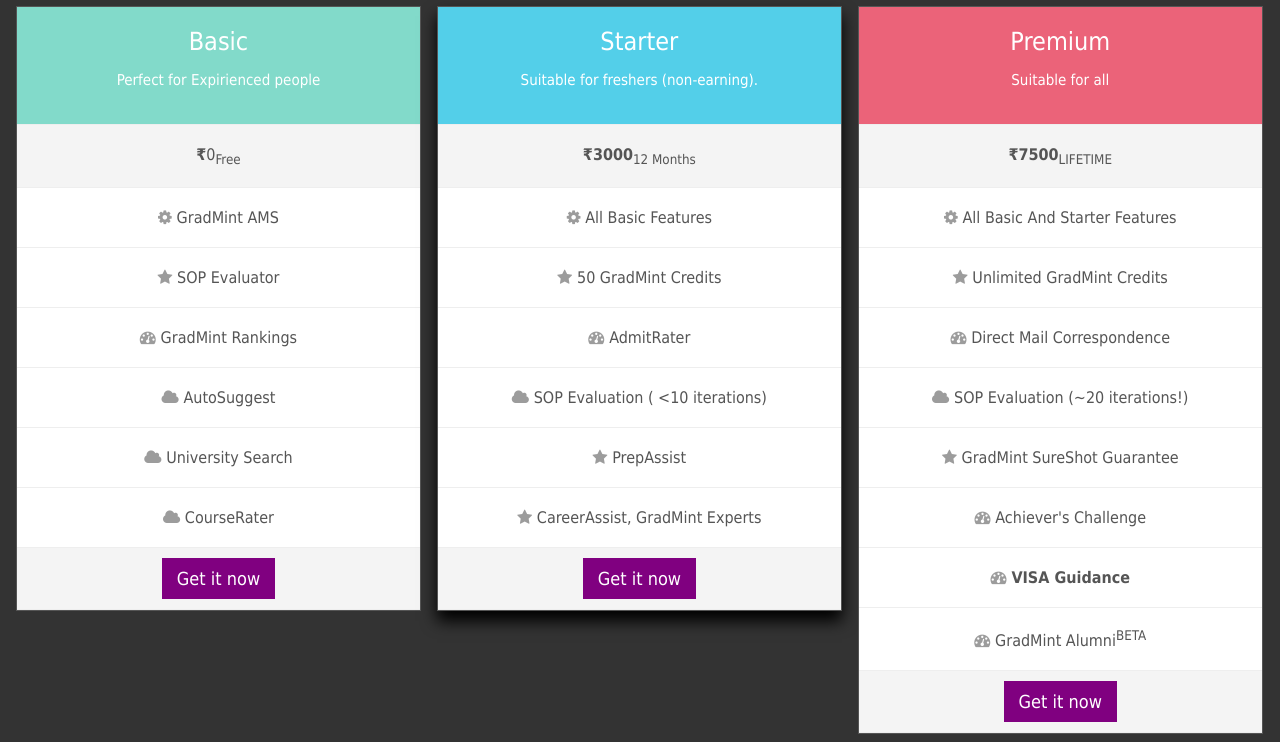
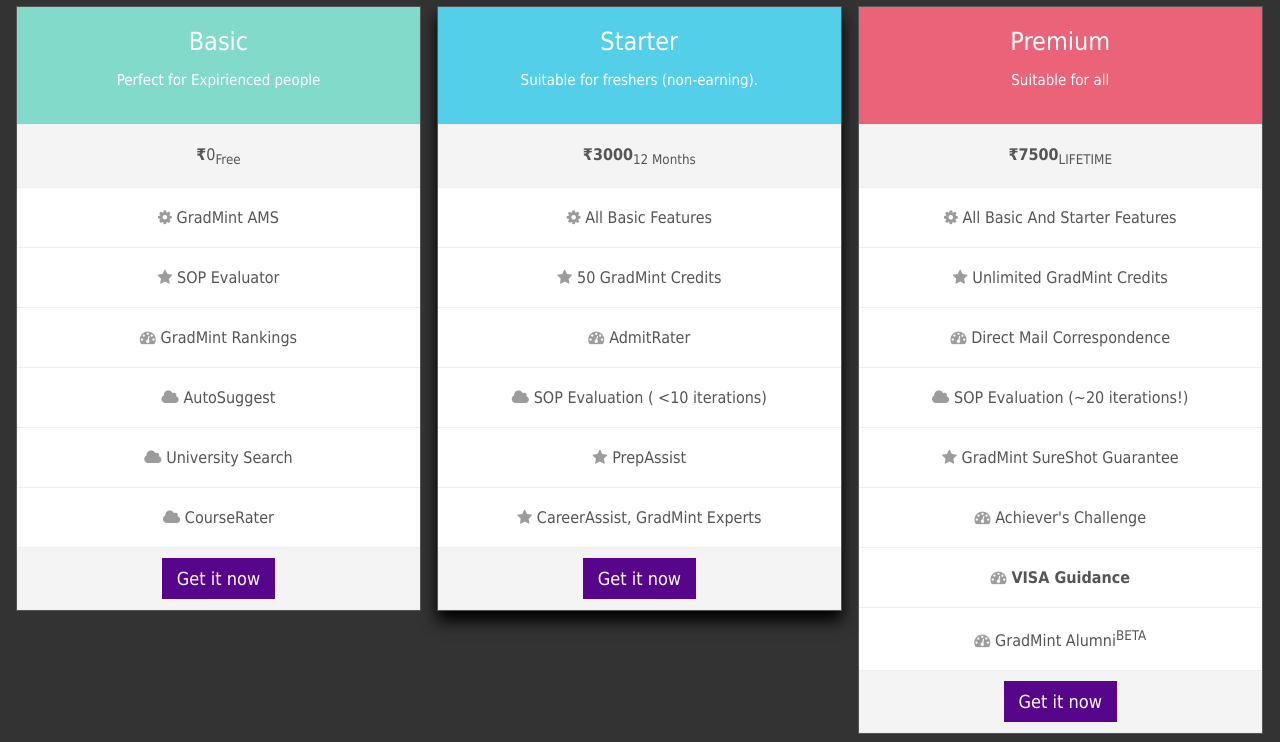
Before and after one commit to aayushgoyal/payment-plans, a plain HTML site: page index.html in a window 1280 px wide. Shown: the part 70-812 px from the top of the page. Drawn offline with Linux system fonts and the light colour scheme.

Commit message:
Update style.css

```diff
--- a/style.css
+++ b/style.css
@@ -72,7 +72,7 @@
 }
 
 .button{
-  background-color:purple;
+  background-color:#57068c;
   border:none;
   color:#fff;
   padding: 10px 15px;
```
